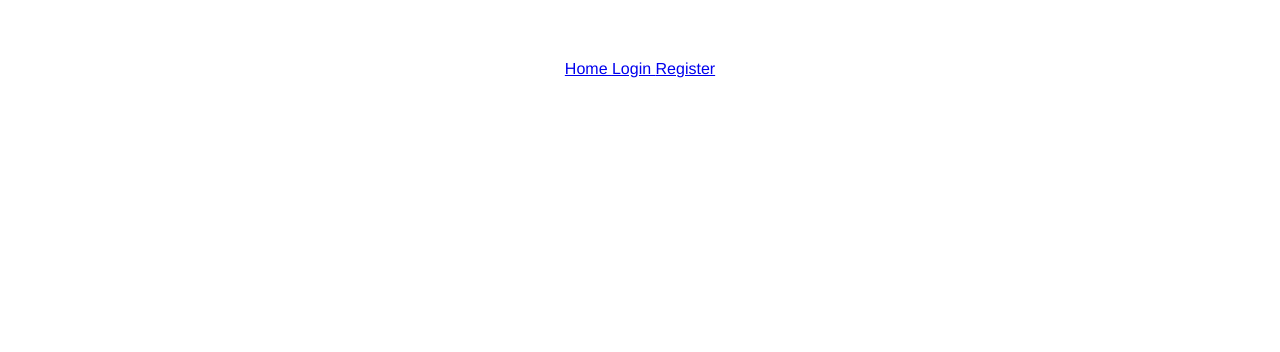
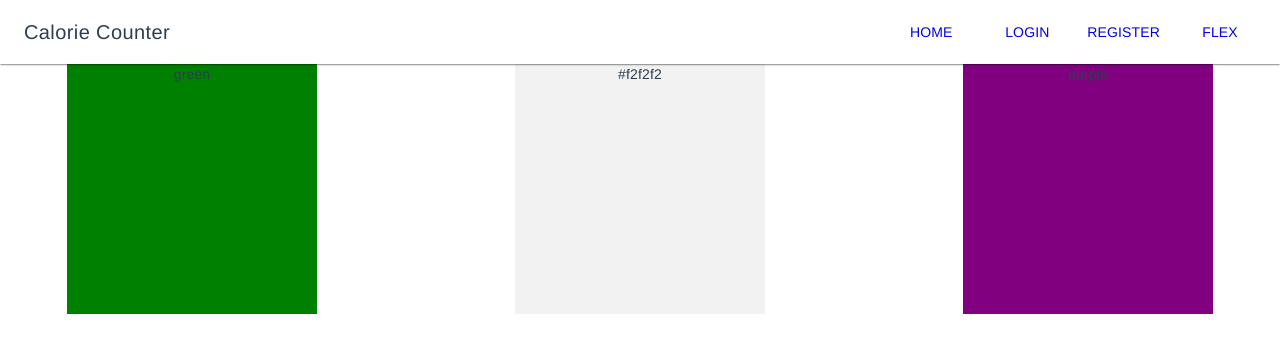
Before and after one commit to EmirSil/calorie-counter, a Vue app in the folder caloriecounter/: page /flex in a window 1280 px wide. Shown: the top 352 px of the page. Built offline with nearby package versions, Linux system fonts and the light colour scheme.

Commit message:
Add colorbox component, flex page, border

```diff
--- a/caloriecounter/package.json
+++ b/caloriecounter/package.json
@@ -10,6 +10,7 @@
   "dependencies": {
     "core-js": "^2.6.5",
     "vue": "^2.6.10",
+    "vue-material": "^1.0.0-beta-11",
     "vue-router": "^3.1.3"
   },
   "devDependencies": {
--- a/caloriecounter/src/App.vue
+++ b/caloriecounter/src/App.vue
@@ -18,13 +18,3 @@ export default {
   }
 }
 </script>
-<style>
-#app {
-  font-family: 'Avenir', Helvetica, Arial, sans-serif;
-  -webkit-font-smoothing: antialiased;
-  -moz-osx-font-smoothing: grayscale;
-  text-align: center;
-  color: #2c3e50;
-  margin-top: 60px;
-}
-</style>
--- /dev/null
+++ b/caloriecounter/src/assets/css/styles.css
@@ -0,0 +1,8 @@
+#app {
+    font-family: 'Avenir', Helvetica, Arial, sans-serif;
+    -webkit-font-smoothing: antialiased;
+    -moz-osx-font-smoothing: grayscale;
+    text-align: center;
+	color: #2c3e50;
+
+}
--- /dev/null
+++ b/caloriecounter/src/components/ColorBox.vue
@@ -0,0 +1,50 @@
+<template>
+    <div class="boxplay">
+			<div id="colorbox" :class="{'red-border':hasBorder}" :style="'background-color: ' + boxColor" @click="toggleBorder">{{boxColor}}</div>
+        </div>
+</template>
+
+<script>
+export default {
+    props: [
+        "boxColor"
+    ],
+    data () {
+        return {
+            hasBorder: false,
+        }
+    },
+    methods: {
+        toggleBorder() {
+           /* if (this.hasBorder == true) {
+                this.hasBorder = false
+            }
+            else {
+                this.hasBorder = true
+            }*/
+            if (this.boxColor != '') this.hasBorder = this.hasBorder == true ? false : true; //when havin only one line we dont need {}
+
+            //this.hasBorder = !this.hasBorder
+            //this.hasBorder = this.hasBorder == true ? false : true
+
+        }
+    },
+}
+</script>
+
+<style scoped>
+#colorbox {
+    height: 250px;
+    width: 250px;
+	background-color:'';
+}
+.boxplay {
+    width: 30%;
+	display: flex;
+	justify-content: center;
+}
+.red-border {
+    border: 10px solid red;
+}
+
+</style>
--- a/caloriecounter/src/layout/AppNavigation.vue
+++ b/caloriecounter/src/layout/AppNavigation.vue
@@ -1,8 +1,14 @@
 <template>
-    <div>
-        <router-link to="/">Home  </router-link>
-        <router-link to="/login">Login  </router-link>
-        <router-link to="/register">Register</router-link>
+	<div id="toolbar">
+    	<md-toolbar class="md-accent nav-css" md-elevation="1">
+			<h3 class="md-title">Calorie Counter</h3>
+			<div>
+				<md-button to="/">Home</md-button>
+				<md-button class="md-primary" to="/login">Login</md-button>
+				<md-button class="md-primary" to="/register">Register</md-button>
+				<md-button class="md-primary" to="/flex">Flex</md-button>
+			</div>
+    	</md-toolbar>
     </div>
 </template>
 <script>
@@ -10,3 +16,13 @@ export default {
 
 }
 </script>
+
+<style scoped>
+#toolbar {
+    display: flex;
+}
+.nav-css {
+	display:flex;
+	justify-content: space-between;
+}
+</style>
--- a/caloriecounter/src/main.js
+++ b/caloriecounter/src/main.js
@@ -1,6 +1,11 @@
 import Vue from 'vue'
 import App from './App.vue'
 import router from './router';
+import VueMaterial from 'vue-material'
+import 'vue-material/dist/vue-material.min.css'
+import './assets/css/styles.css'
+
+Vue.use(VueMaterial)
 Vue.config.productionTip = false
 
 new Vue({
--- /dev/null
+++ b/caloriecounter/src/pages/Flex/index.vue
@@ -0,0 +1,51 @@
+<template>
+    <div>
+        <div class="parent-div">
+            <color-box :boxColor="yellow"></color-box>
+            <color-box :boxColor="green"></color-box>
+            <color-box :boxColor="black"></color-box>
+
+        </div>
+    </div>
+</template>
+
+<script>
+import ColorBox from "../../components/ColorBox";
+export default {
+    components: {
+        ColorBox
+    },
+    data () {
+        return {
+            yellow: "green",
+            green: "#f2f2f2",
+            black: "purple"
+        }
+    }
+
+}
+</script>
+
+<style scoped>
+    .small-div {
+        width: 30vw;
+        height: 200px;
+    }
+    .red {
+        background-color: red;
+        height: 100px;
+    }
+    .green {
+        background-color: green;
+        height: 250px;
+    }
+    .blue {
+        background-color: blue;
+    }
+    .parent-div {
+        display: flex;
+        justify-content: space-between;
+        align-items: center;
+    }
+
+</style>
--- a/caloriecounter/src/pages/Home/index.vue
+++ b/caloriecounter/src/pages/Home/index.vue
@@ -1,16 +1,21 @@
 <template>
     <div>
-        <div style="height: 100px; width: 100px;"></div>
         <input type="text" placeholder="Please choose a color" v-model="color" @input="changeColor">
-        <div id="colorbox">{{color}}</div>
+        <color-box :boxColor="color"></color-box>
     </div>
 </template>
 <script>
+	import ColorBox from "../../components/ColorBox";
+
     export default {
         //Here you write the name of the component,
         //ussualy it has the same name as the component file
         //FPage...
-        name: "Home",
+		name: "Home",
+
+		components: {
+			ColorBox
+		},
 
         //This is a !lifecycle hook!
         //This will run command you place inside of it
@@ -39,20 +44,10 @@
             //This is how you write a method
             //literally the same as a function
             //we just drop the name "function" in the beginning
-            changeColor() {
-                document.getElementById("colorbox").style.backgroundColor = this.color;
 
-            }
+
+
 
         }
     }
 </script>
-
-<style scoped>
-
-#colorbox {
-    height: 250px;
-    width: 250px;
-    background-color:'';
-}
-</style>
--- a/caloriecounter/src/router/index.js
+++ b/caloriecounter/src/router/index.js
@@ -3,6 +3,7 @@ import VueRouter from 'vue-router';
 import Home from "../pages/Home";
 import Login from "../pages/Login";
 import Register from "../pages/Register";
+import Flex from "../pages/Flex";
 
 Vue.use(VueRouter);
 
@@ -12,6 +13,7 @@ const router = new VueRouter({
       {path: '/', component: Home},
       {path: '/login', component: Login},
       {path: '/register', component: Register},
+      {path: '/flex', component: Flex},
     ]
 });
 
```
Also changed, not shown: 1 other file (tests, documents, lock files or other folders).
